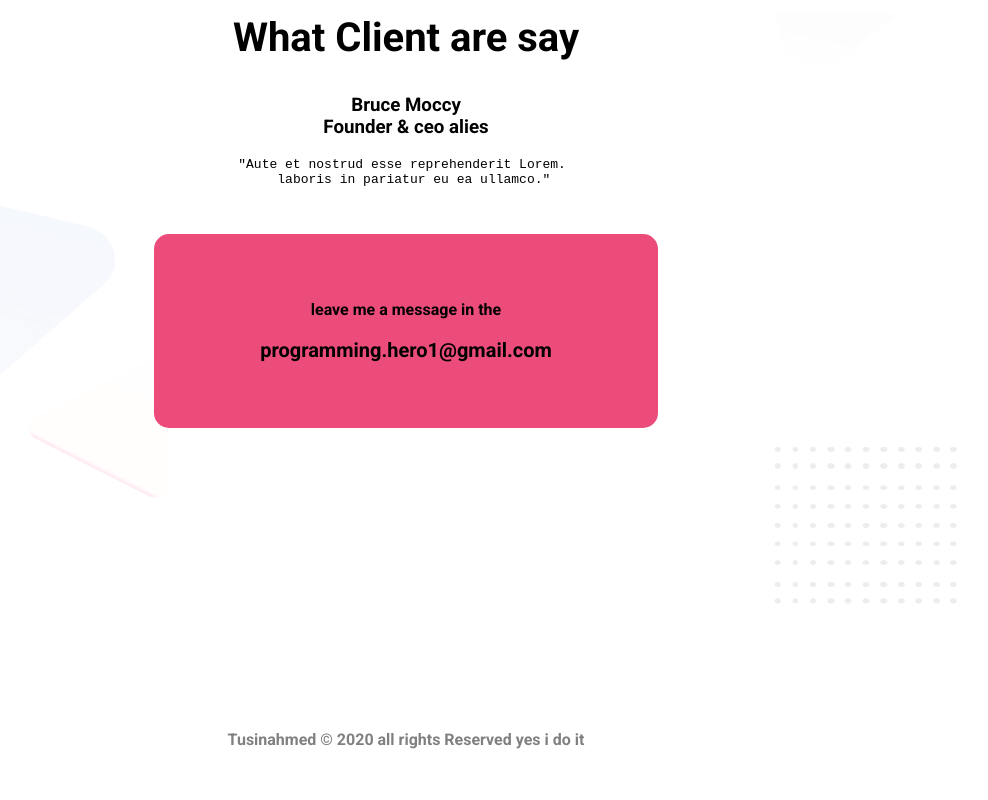
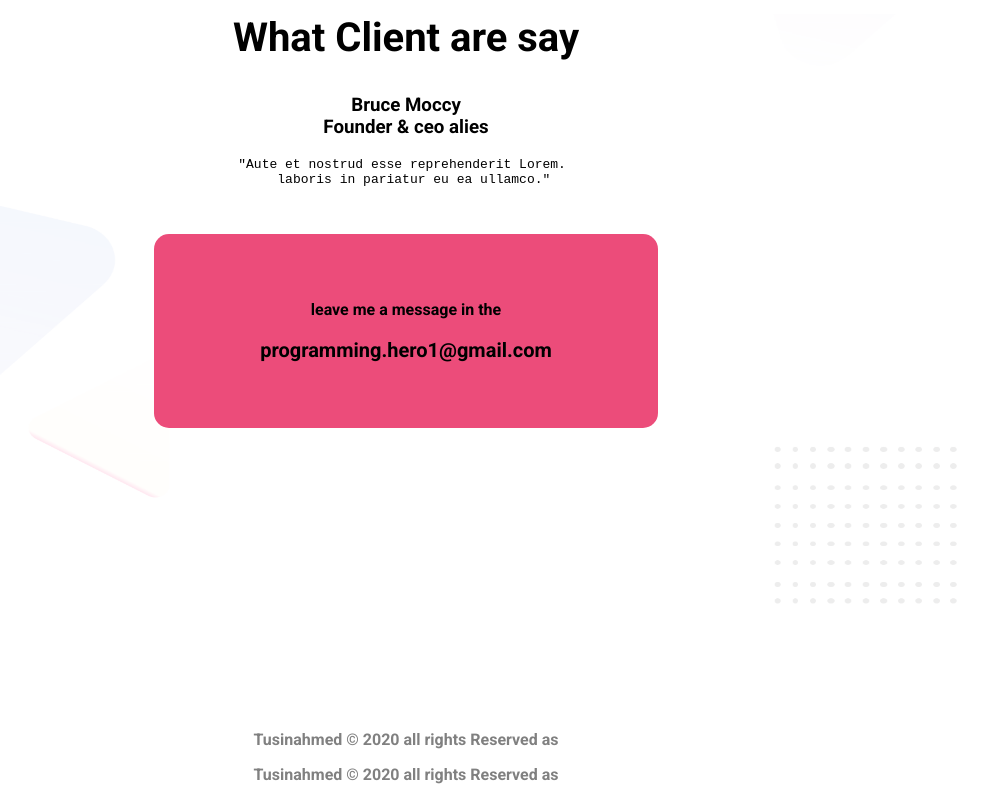
Before and after one commit to tusinahmed/web-portfolio-2, a plain HTML site: page index.html in a window 1280 px wide. Shown: the part 2278-3078 px from the top of the page, without its empty margins (234-1222 px from the left). Before the commit the page ends 3043 px from the top, so only its background shows below. Drawn offline with Linux system fonts and the light colour scheme; a web font is replaced by a local one.

Commit message:
updaste
updaste

```diff
--- a/index.html
+++ b/index.html
@@ -1,5 +1,6 @@
 <!DOCTYPE html>
 <html lang="en">
+
 <head>
     <meta charset="UTF-8">
     <meta name="viewport" content="width=device-width, initial-scale=1.0">
@@ -11,13 +12,14 @@
     <link href="https://fonts.googleapis.com/css2?family=Chelsea+Market&family=Lobster&family=Roboto:wght@700&display=swap" rel="stylesheet">
 
 </head>
+
 <body>
 
     <section class="top">
         <div class="hello-part">
             <div class="hello-text">
                 <h2> Hello i am </h2>
-                <h1> <span class="high-lite"> Ashraful islam Tushin </span>  </h1>
+                <h1> <span class="high-lite"> Ashraful islam Tushin </span> </h1>
                 <p> you might saw me jumping, cilmbing and stopping trains. but no odya pays me a dime for workd </p>
 
                 <a class="hire" href="#"> HIRE ME </a>
@@ -59,8 +61,8 @@
         <div class="work-image">
 
             <img class="images" src="image/work-1.png">
-                <img  class="images" src="image/work-2.jpg">
-                <img  class="images" src="image/work-3.jpg">
+            <img class="images" src="image/work-2.jpg">
+            <img class="images" src="image/work-3.jpg">
 
 
         </div>
@@ -70,8 +72,7 @@
     <section class="client">
         <div class="text-client">
             <h1 class="what"> What Client are say </h1>
-            <h3> Bruce Moccy<br>
-                Founder & ceo alies </h3>
+            <h3> Bruce Moccy<br> Founder & ceo alies </h3>
 
 
             <pre>"Aute et nostrud esse reprehenderit Lorem.
@@ -80,7 +81,7 @@
             <br>
 
             <div class="message">
-            <p >
+                <p>
                     leave me a message in the <br> <br>
                     <span class="mail"> programming.hero1@gmail.com </span>
                 </p>
@@ -94,11 +95,13 @@
 
     </section>
     <footer class="footer">
-            <p> Tusinahmed &copy 2020 all rights Reserved yes i do it </p>
+        <p> Tusinahmed &copy 2020 all rights Reserved as </p>
+        <p> Tusinahmed &copy 2020 all rights Reserved as </p>
 
     </footer>
 
 
 
 </body>
+
 </html>
```
Lines whose indentation alone changed are shown as unchanged.
